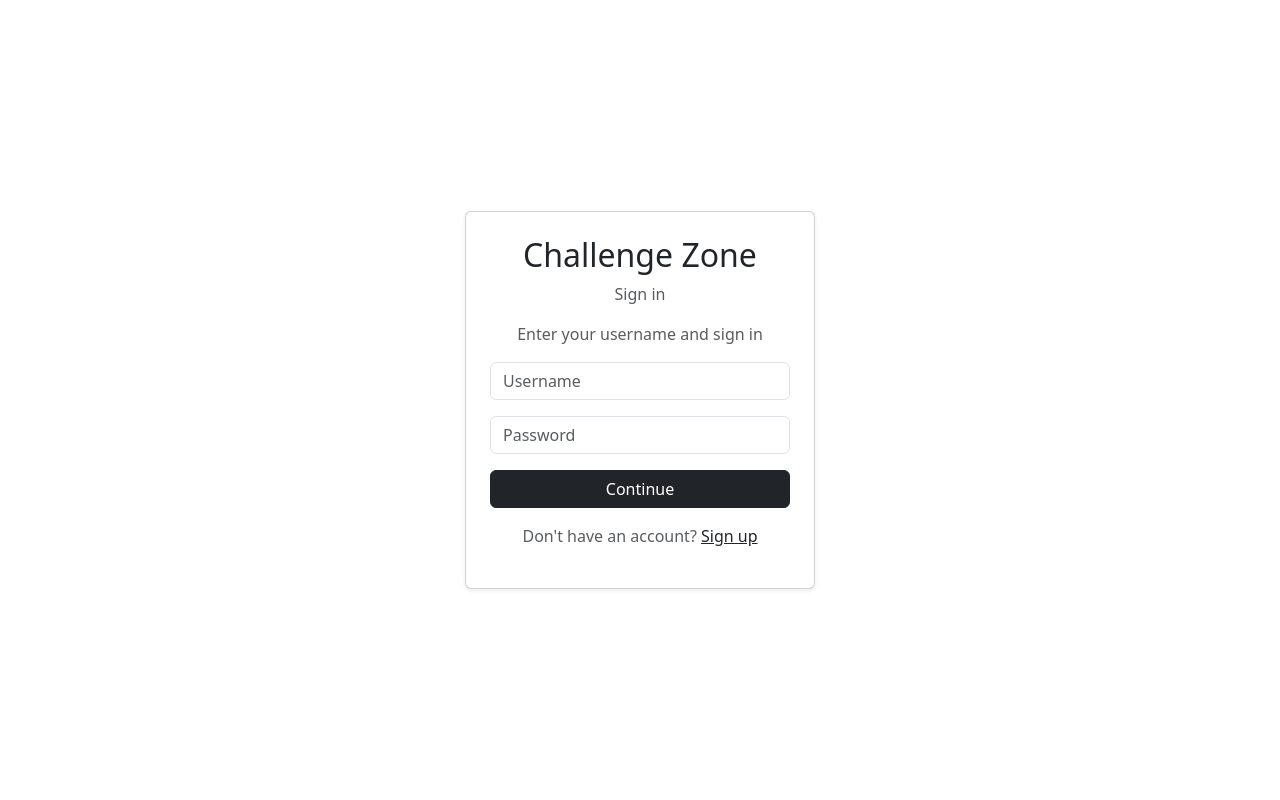
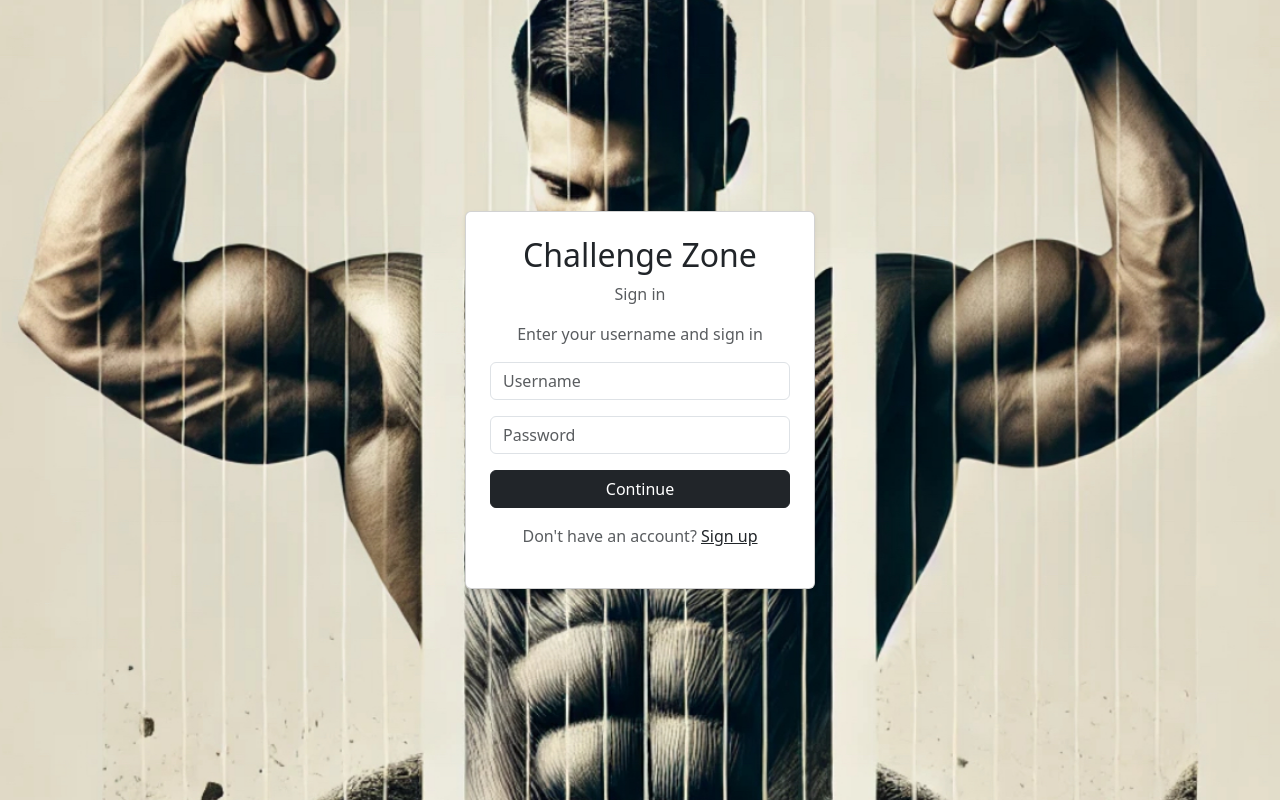
Before and after one commit to netanelzucaim/ChallengeZoneFrontend, a React (Vite) app: page /login in a window 1280 px wide. Built offline with nearby package versions, Linux system fonts and the light colour scheme.

Commit message:
added background pic and changed the design of the update details in the profile page

```diff
--- a/src/components/App.tsx
+++ b/src/components/App.tsx
@@ -5,11 +5,23 @@ import Home from "./home";
 import PostForm from "./PostFormModal";
 import Profile from "./Profile";
 import Navbar from "./Navbar";
+import backgroundImage from "../../public/bg.jpeg"
 
 const App = () => {
   return (
     <Router>
-      <div className="app-container">
+      <div
+        className="d-flex flex-column min-vh-100"
+        style={{
+          backgroundImage: `url(${backgroundImage})`,
+          backgroundSize: "cover",
+          backgroundPosition: "center",
+          backgroundAttachment: "fixed",
+          minHeight: "100vh",
+          width: "100vw"
+        }}
+      >
+      <div className="flex-grow-1">
         <Routes>
           {/* Define Routes */}
           <Route path="/register" element={<RegistrationForm />} />
@@ -21,6 +33,7 @@ const App = () => {
           <Route path="/upload" element={<PostForm />} />
         </Routes>
       </div>
+      </div>
     </Router>
   );
 };
--- a/src/components/ItemsList.tsx
+++ b/src/components/ItemsList.tsx
@@ -204,7 +204,7 @@ function ItemsList({ items, onItemSelected, fetchPosts }: ItemsListProps) {
 
   return (
     <>
-      {postItems.length === 0 && <p>No items</p>}
+      {postItems.length === 0 && <p>You didn't upload posts yet :(</p>}
       {postItems.length !== 0 && (
         <div className="container d-flex justify-content-center">
         <ul className="list-group" style={{ maxWidth: "600px", width: "100%" }}>
--- a/src/components/Profile.tsx
+++ b/src/components/Profile.tsx
@@ -143,9 +143,37 @@ function Profile() {
               </div>
             ) : (
               <div>
-                <h5 className="mb-0">{user.displayName}</h5>
-                <button className="btn btn-link" onClick={() => setIsEditing(true)}>Edit</button>
-              </div>
+                <h5  className="p-3 rounded text-white d-inline-block shadow"
+  style={{
+    background: "linear-gradient(135deg, #6a11cb, #2575fc)", // מעבר צבע סגול-כחול
+    fontSize: "1.2rem", // גודל טקסט מעט גדול יותר
+    fontWeight: "bold", // הופך את הטקסט למודגש
+    letterSpacing: "1px", // מרווח קטן בין האותיות
+    border: "2px solid rgba(255, 255, 255, 0.3)", // מסגרת שקופה-לבנה עדינה
+    padding: "10px 20px", // ריווח פנימי
+    borderRadius: "12px", // פינות מעוגלות יותר
+    boxShadow: "0px 4px 6px rgba(0, 0, 0, 0.1)", // צל עדין
+    textShadow: "1px 1px 2px rgba(0, 0, 0, 0.2)", // צל לטקסט כדי להדגיש אותו
+  }}>{user.displayName}</h5><br></br>
+<button
+  className="m-3 text-white fw-bold"
+  style={{
+    background: "linear-gradient(135deg,rgb(32, 158, 175),rgb(43, 43, 37))", // מעבר צבע ורוד-אדמדם
+    border: "none", // מסיר מסגרת ברירת מחדל
+    padding: "12px 24px", // ריווח פנימי נוח
+    fontSize: "1rem", // גודל טקסט סטנדרטי ונעים
+    borderRadius: "25px", // פינות מעוגלות בצורה אלגנטית
+    cursor: "pointer", // מציין שהכפתור לחיץ
+    transition: "all 0.3s ease-in-out", // אנימציה רכה
+    boxShadow: "0px 4px 8px rgba(0, 0, 0, 0.15)", // צל עדין
+    textShadow: "1px 1px 2px rgba(0, 0, 0, 0.2)", // צל קטן לטקסט
+  }}
+  onMouseOver={(e) => e.currentTarget.style.background = "linear-gradient(135deg,rgb(13, 132, 147),rgb(22, 22, 19))"} // שינוי צבע במעבר עכבר
+  onMouseOut={(e) => e.currentTarget.style.background = "linear-gradient(135deg,rgb(32, 158, 175),rgb(43, 43, 37))"} // חזרה לצבע המקורי
+  onClick={() => setIsEditing(true)}
+>
+  Edit Your Details
+</button>              </div>
             )}
           </div>
         </div>
```
Also changed, not shown: public/bg.jpeg (added).
